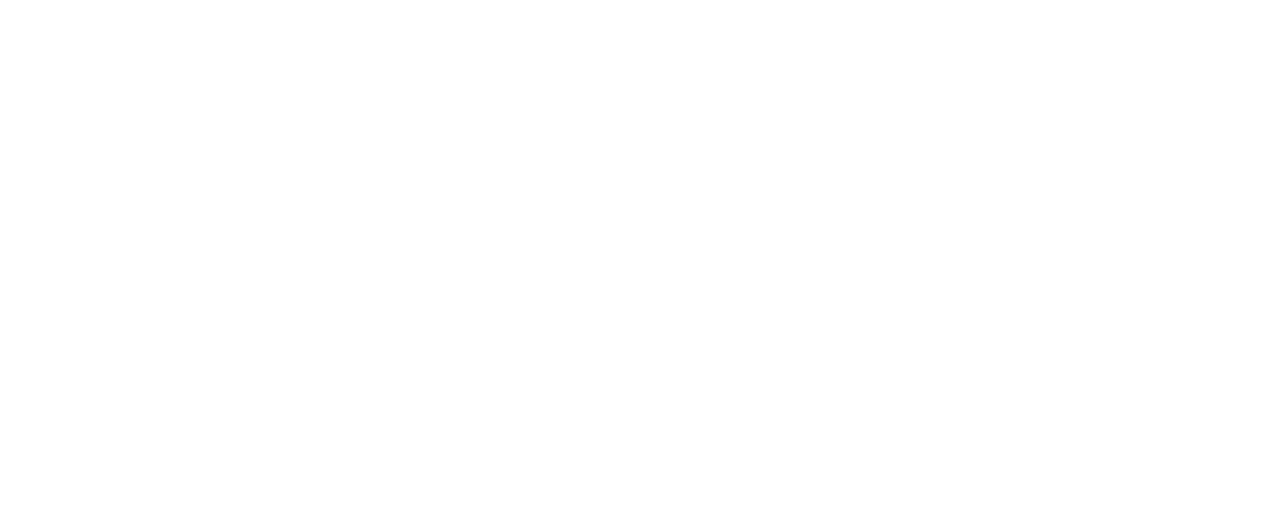
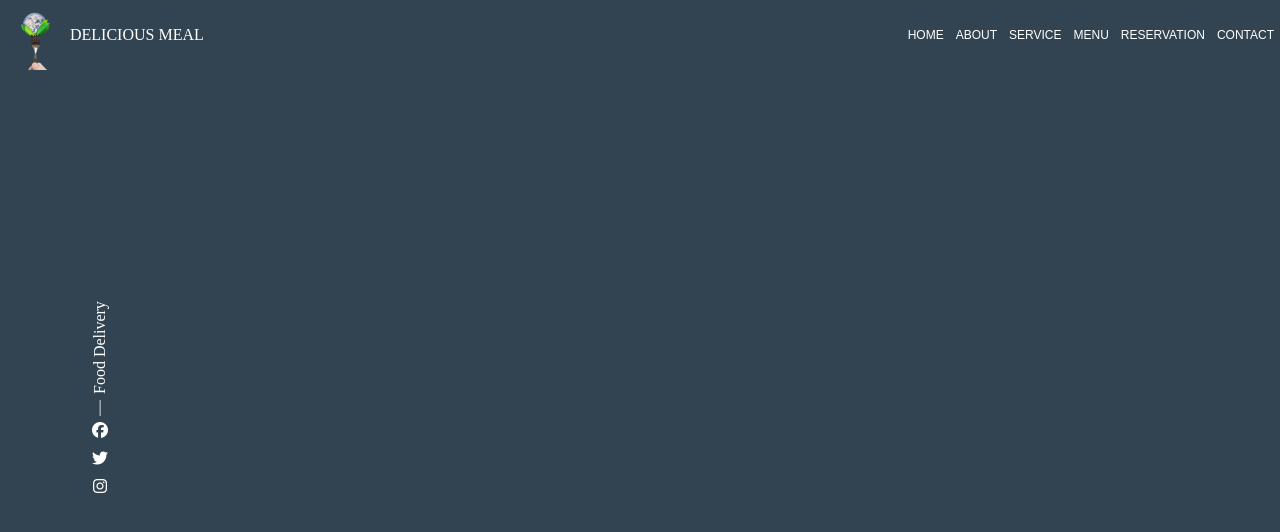
Before and after one commit to Dammy36/Flavorful-food, a plain HTML site: page index.html in a window 1280 px wide. Drawn offline with Linux system fonts and the light colour scheme.

Commit message:
Added images and icons

```diff
--- a/index.html
+++ b/index.html
@@ -3,10 +3,42 @@
   <head>
     <meta charset="UTF-8" />
     <meta name="viewport" content="width=device-width, initial-scale=1.0" />
+    <script
+      src="https://kit.fontawesome.com/3489c941c2.js"
+      crossorigin="anonymous"
+    ></script>
     <link rel="stylesheet" href="style.css" />
     <title>My Flavorful-food</title>
   </head>
   <body>
-    <div class="header"></div>
+    <div class="header">
+      <div class="header-container">
+        <div class="header-content">
+          <img
+            src="images/istockphoto-1141208359-612x612__1_-removebg-preview (1).png"
+            alt=" A logo with a fork image"
+          />
+          <div class="logo-content">Delicious Meal</div>
+        </div>
+
+        <ul>
+          <li><a href="#">Home</a></li>
+          <li><a href="#">about</a></li>
+          <li><a href="#">service</a></li>
+          <li><a href="#">Menu</a></li>
+          <li><a href="#">Reservation</a></li>
+          <li><a href="#">contact</a></li>
+        </ul>
+      </div>
+      <div class="side-bar">
+        <div class="side-bar-icons">
+          <div class="side-bar-menu">Food Delivery</div>
+          <div>&#124;</div>
+          <i class="fa-brands fa-facebook"></i>
+          <i class="fa-brands fa-twitter"></i>
+          <i class="fa-brands fa-instagram"></i>
+        </div>
+      </div>
+    </div>
   </body>
 </html>
--- a/style.css
+++ b/style.css
@@ -0,0 +1,87 @@
+body {
+  margin: 0;
+  padding: 0;
+}
+
+.header {
+  background-color: rgb(50, 68, 82);
+  height: 100vh;
+  /* background: url(images/joseph-gonzalez-zcUgjyqEwe8-unsplash.jpg);
+  background-repeat: no-repeat;
+  background-attachment: fixed;
+  background-size: cover;
+  background-position: center;
+  */
+}
+
+.header-container {
+  display: flex;
+  justify-content: space-between;
+  align-items: center;
+}
+.header-content {
+  display: flex;
+  align-items: center;
+}
+.header img {
+  width: 70px;
+  height: 70px;
+  object-fit: cover;
+}
+.logo-content {
+  color: #fff;
+  text-transform: uppercase;
+}
+
+.header ul {
+  display: flex;
+  flex-direction: row;
+  justify-content: space-around;
+  align-items: center;
+}
+.header ul li {
+  list-style: none;
+  padding: 6px;
+  font-size: 12px;
+
+  font-family: Arial, Helvetica, sans-serif;
+}
+.header ul a {
+  text-decoration: none;
+  text-transform: uppercase;
+  color: #fff;
+}
+
+.side-bar {
+  position: fixed;
+
+  left: 0;
+  right: 0;
+  top: 80px;
+  width: 100px;
+  color: #fff;
+  bottom: 0;
+  padding-left: 50px;
+}
+
+.side-bar .fa-brands {
+  padding: 6px;
+}
+
+.side-bar-menu {
+  top: -30px;
+  position: relative;
+  width: 70px;
+  white-space: nowrap;
+  -ms-transform: rotate(270deg);
+  -moz-transform: rotate(270deg);
+  -webkit-transform: rotate(270deg);
+  -o-transform: rotate(270deg);
+}
+.side-bar-icons {
+  display: flex;
+  flex-direction: column;
+  justify-content: center;
+  align-items: center;
+  margin-top: 300px;
+}
```
Also changed, not shown: images/istockphoto-1141208359-612x612__1_-removebg-preview (1).png (added), images/joseph-gonzalez-zcUgjyqEwe8-unsplash.jpg (added).
